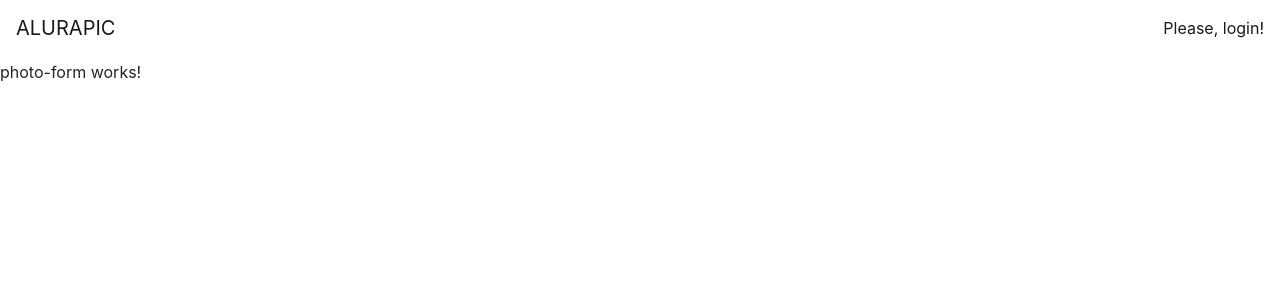
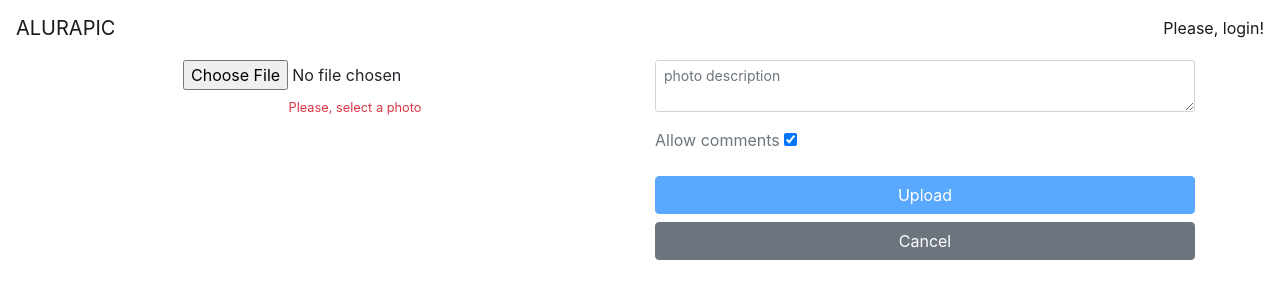
Before and after one commit to MatheusEli/alurapic, an Angular app: page /p/add in a window 1280 px wide. Shown: the top 300 px of the page. Built offline with nearby package versions, Linux system fonts and the light colour scheme.

Commit message:
implementando upload de fotos

```diff
--- a/src/app/app.component.html
+++ b/src/app/app.component.html
@@ -1,2 +1,3 @@
 <ap-header></ap-header>
 <router-outlet></router-outlet>
+<ap-footer></ap-footer>
--- a/src/app/core/auth/request.interceptor.ts
+++ b/src/app/core/auth/request.interceptor.ts
@@ -7,6 +7,7 @@
 } from '@angular/common/http';
 import { Injectable } from '@angular/core';
 import { Observable } from 'rxjs';
+
 @Injectable()
 export class RequestInterceptor implements HttpInterceptor {
 
@@ -19,7 +20,7 @@
       const token = this.tokenService.getToken();
       req = req.clone({
         setHeaders:{
-          'x-access-token': token
+          'x-access-token':token
         }
       });
     }
--- a/src/app/core/core.module.ts
+++ b/src/app/core/core.module.ts
@@ -3,11 +3,12 @@
 import { NgModule } from '@angular/core';
 import { RouterModule } from '@angular/router';
 import { RequestInterceptor } from './auth/request.interceptor';
+import { FooterComponent } from './footer/footer.component';
 import { HeaderComponent } from './header/header.component';
 
 @NgModule({
-  declarations: [HeaderComponent],
-  exports: [HeaderComponent],
+  declarations: [HeaderComponent, FooterComponent],
+  exports: [HeaderComponent, FooterComponent],
   imports: [CommonModule,RouterModule],
   providers: [{
 
--- /dev/null
+++ b/src/app/core/footer/footer.component.html
@@ -0,0 +1,18 @@
+<footer class="mt-5" *ngIf="(user$ | async) as user">
+  <div class="fixed-bottom bg-white p-1">
+      <div class="container">
+          <div class="row text-center">
+              <div class="col-6">
+                  <a [routerLink]="['']">
+                      <i class="fa fa-home fa-2x"></i>
+                  </a>
+              </div>
+              <div class="col-6">
+                  <a [routerLink]="['p', 'add']">
+                      <i class="fa fa-plus-circle fa-2x"></i>
+                  </a>
+              </div>
+          </div>
+      </div>
+  </div>
+</footer>
--- /dev/null
+++ b/src/app/core/footer/footer.component.ts
@@ -0,0 +1,19 @@
+import { Component, OnInit } from '@angular/core';
+import { Observable } from 'rxjs';
+import { User } from '../user/user';
+import { UserService } from '../user/user.service';
+
+@Component({
+  selector: 'ap-footer',
+  templateUrl: './footer.component.html'
+})
+export class FooterComponent implements OnInit{
+
+  user$:Observable<User>;
+
+  constructor(private userService: UserService){}
+
+  ngOnInit(): void {
+    this.user$ = this.userService.getUser();
+  }
+}
--- a/src/app/photos/photo-form/photo-form.component.html
+++ b/src/app/photos/photo-form/photo-form.component.html
@@ -1 +1,42 @@
-<p>photo-form works!</p>
+<div class="container">
+  <form [formGroup]="photoForm" class="row" (submit) = "upLoad()">
+    <div class="col-md-6 text-center">
+      <input formControlName="file" (change) = "file = $event.target.files[0]" type="file" accept="image/*" />
+      <ap-vmessage
+        text="Please, select a photo"
+        *ngIf="photoForm.get('file')?.errors?.required">
+      </ap-vmessage>
+    </div>
+
+    <div class="col-md-6">
+      <div class="form-group">
+        <textarea
+          formControlName="description"
+          class="form-control form-control-sm"
+          placeholder="photo description"
+        ></textarea>
+        <ap-vmessage
+            text="Maximun size allowed is 300"
+            *ngIf="photoForm.get('description')?.errors?.maxlength">
+          </ap-vmessage>
+      </div>
+
+      <div class="form-group">
+        <label class="text-muted">
+          Allow comments
+          <input formControlName="allowComments" type="checkbox" />
+        </label>
+      </div>
+
+      <button
+        [disabled]="photoForm.invalid"
+        type="submit"
+        class="btn btn-primary btn-block"
+      >
+        Upload
+      </button>
+
+      <a class="btn btn-secondary btn-block">Cancel</a>
+    </div>
+  </form>
+</div>
--- a/src/app/photos/photo-form/photo-form.component.ts
+++ b/src/app/photos/photo-form/photo-form.component.ts
@@ -1,15 +1,36 @@
+import { PhotoService } from './../photo/photo.service';
+import { FormBuilder, FormGroup, Validators } from '@angular/forms';
 import { Component, OnInit } from '@angular/core';
+import { Router } from '@angular/router';
 
 @Component({
   selector: 'app-photo-form',
   templateUrl: './photo-form.component.html',
-  styleUrls: ['./photo-form.component.scss']
+  styleUrls: ['./photo-form.component.scss'],
 })
 export class PhotoFormComponent implements OnInit {
-
-  constructor() { }
+  photoForm: FormGroup;
+  file: File;
+  constructor(
+    private formBuilder: FormBuilder,
+    private photoService: PhotoService,
+    private router: Router
+  ) {}
 
   ngOnInit(): void {
+    this.photoForm = this.formBuilder.group({
+      file: ['', Validators.required],
+      description: ['', [Validators.required, Validators.maxLength(300)]],
+      allowComments: [true],
+    });
   }
 
+  upLoad(): void {
+    const description = this.photoForm.get('description')?.value;
+    const allowComments = this.photoForm.get('allowComments')?.value;
+
+    this.photoService
+      .upLoad(description, allowComments, this.file)
+      .subscribe(() => this.router.navigate(['']));
+  }
 }
--- a/src/app/photos/photo/photo.component.ts
+++ b/src/app/photos/photo/photo.component.ts
@@ -1,11 +1,24 @@
 import { Component, Input } from '@angular/core';
 
+const CLOUD = 'http://localhost:3000/imgs/';
 @Component({
   selector: 'ap-photo',
   templateUrl: 'photo.component.html'
 })
 
 export class PhotoComponent{
-  @Input() url = '';
+
+  private _url:string;
+  @Input() set url(url:string){
+    if(!url.startsWith('data')){
+      this._url = CLOUD + url;
+    }else{
+      this._url = url;
+    }
+  }
   @Input() description = '';
+
+  get url(){
+    return this._url;
+  }
 }
--- a/src/app/photos/photo/photo.service.ts
+++ b/src/app/photos/photo/photo.service.ts
@@ -5,22 +5,33 @@
 import { Photo } from './photo';
 
 @Injectable({
-  providedIn:'root'
+  providedIn: 'root',
 })
-export class PhotoService{
+export class PhotoService {
+  private API = 'http://localhost:3000/';
+  constructor(private http: HttpClient) {}
 
-  private API = 'http://localhost:3000/';
-  constructor(private http: HttpClient){}
-
-  listFromUser(userName: string) : Observable<Photo[]>{
-    return this.http.get<Photo[]>(this.API+userName+'/photos');
+  listFromUser(userName: string): Observable<Photo[]> {
+    return this.http.get<Photo[]>(this.API + userName + '/photos');
   }
 
   listFromUserPaginated(userName: string, page: number) {
-    const params = new HttpParams()
-        .append('page', page.toString());
+    const params = new HttpParams().append('page', page.toString());
 
-    return this.http
-        .get<Photo[]>(this.API + '' + userName + '/photos', { params: params });
+    return this.http.get<Photo[]>(this.API + '' + userName + '/photos', {
+      params: params,
+    });
+  }
+
+  upLoad(
+    description: string,
+    allowComments: boolean,
+    arquivo: File
+  ): Observable<any> {
+    const formData = new FormData();
+    formData.append('description', description);
+    formData.append('allowComments', allowComments ? 'true' : 'false');
+    formData.append('imageFile', arquivo);
+    return this.http.post(this.API + 'photos/upload', formData);
+  }
 }
-}
--- a/src/app/photos/photos.module.ts
+++ b/src/app/photos/photos.module.ts
@@ -6,9 +6,9 @@
 
 @NgModule({
   imports: [
-    CommonModule,
     PhotosListModule,
-    PhotoFormModule
+    PhotoFormModule,
+    CommonModule
   ]
 })
 
```
Also changed, not shown: src/app/photos/photo-form/photo-form.module.ts (+14 -1 lines).
